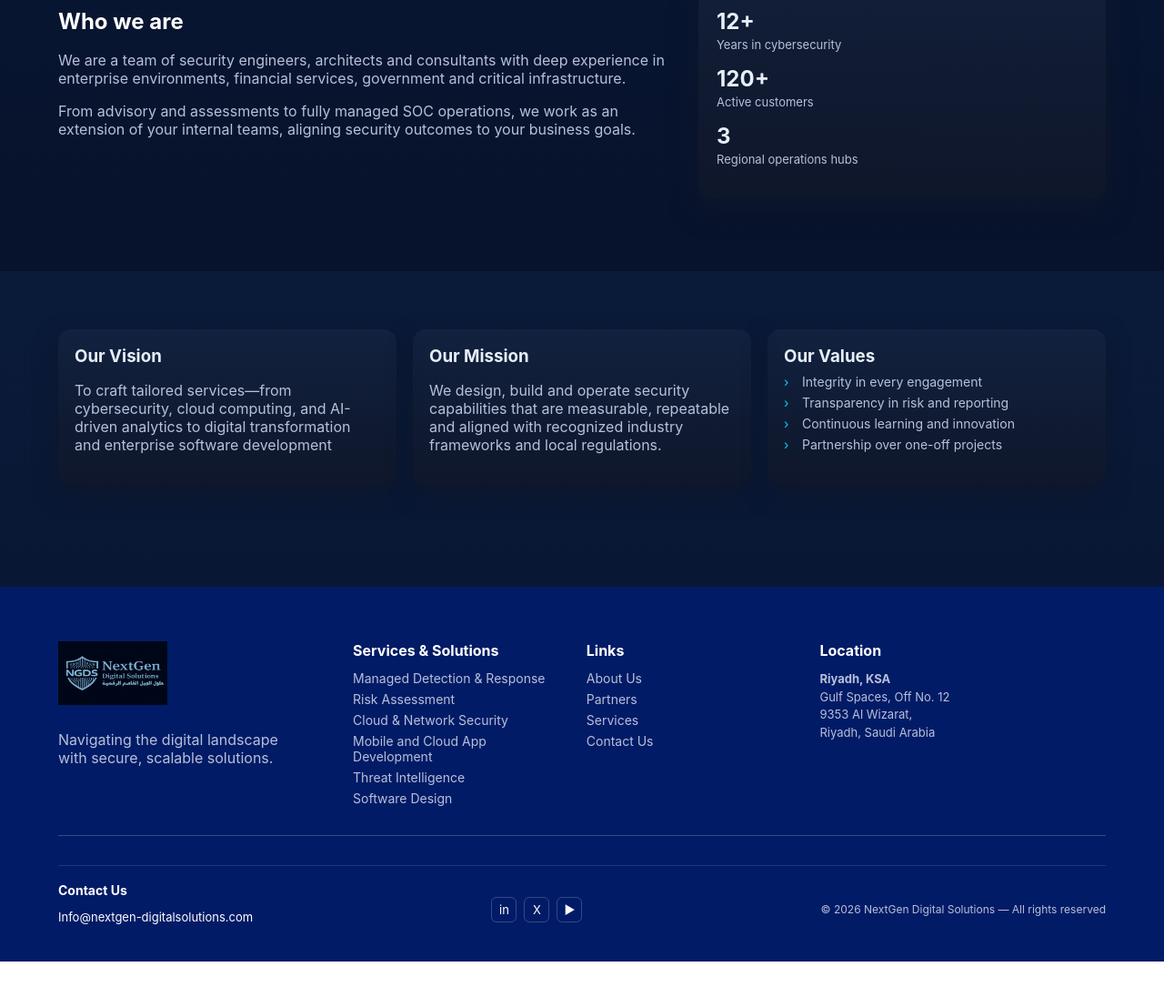
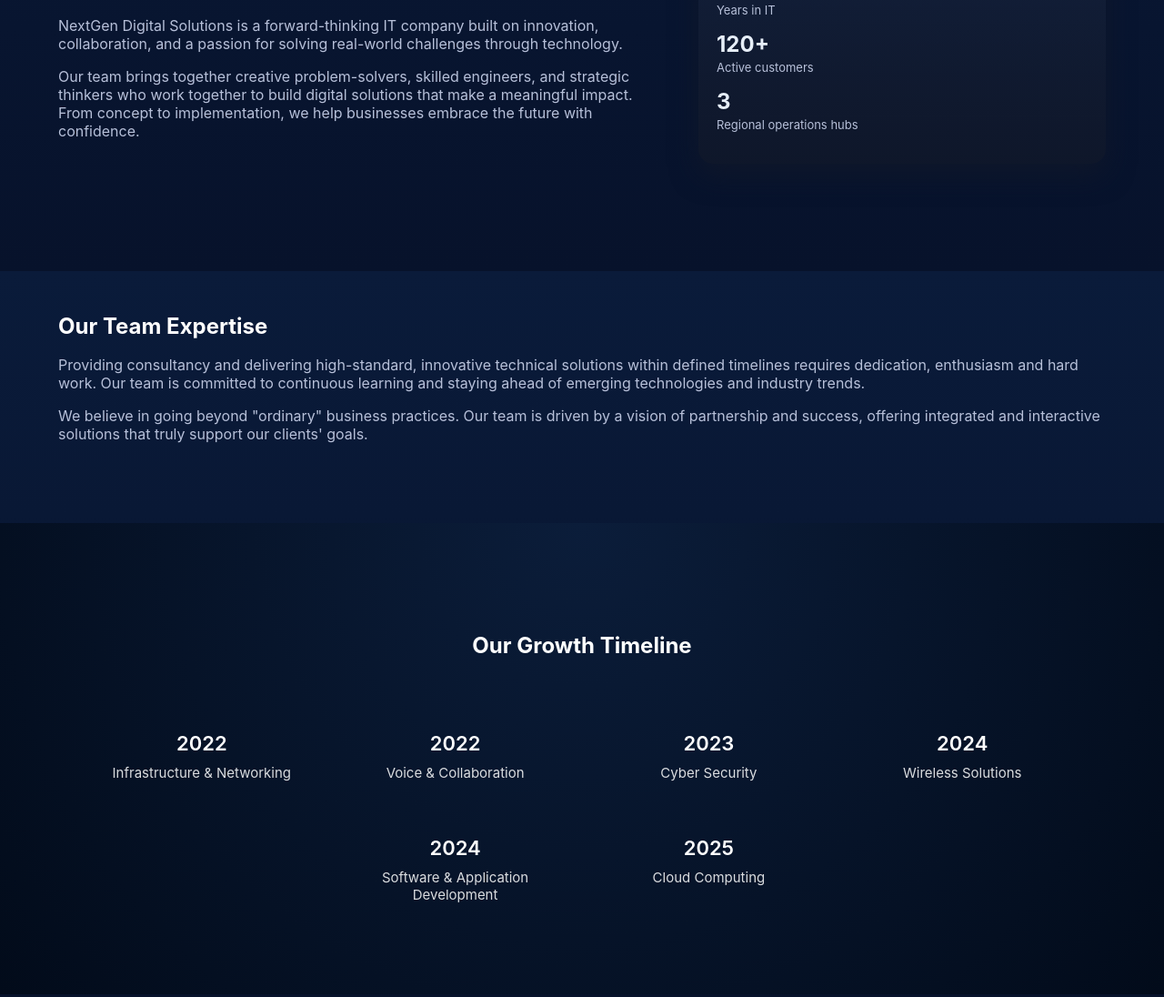
Before and after one commit to AbdulRahmanvol2/nextgendigital, a plain HTML site: page about.html in a window 1280 px wide. Shown: the part 502-1598 px from the top of the page at 91% size. Before the commit the page ends 1559 px from the top, so only its background shows below. Drawn offline with Linux system fonts and the light colour scheme.

Commit message:
Update about.html

```diff
--- a/about.html
+++ b/about.html
@@ -28,7 +28,7 @@
       <nav>
         <a href="index.html#home">Home</a>
         <a href="index.html#services">Services</a>
-        <a href="index.html#beliefs">Our Beliefs</a>
+        <a href="index.html#beliefs">Our Values</a>
         <a href="index.html#partners">Partners</a>
         <a href="about.html">About</a>
         <a class="cta" href="index.html#contact">Get in Touch</a>
@@ -46,7 +46,7 @@
     <p class="inner-hero-kicker">About Us</p>
     <h1 class="inner-hero-title">Navigating digital risk with clarity and confidence.</h1>
     <p class="inner-hero-sub">
-      NextGen Digital Solutions is a globally recognized IT solutions provider headquartered in Riyadh, Saudi Arabia with strategically located regional offices across the world, dedicated to empowering businesses through innovative, reliable, and customer-centric technology services that redefine industry standards.
+      NextGen Digital Solutions is a forward-thinking IT company built on innovation, collaboration, and a passion for solving real-world challenges through technology.
     </p>
   </div>
 </section>
@@ -58,19 +58,17 @@
     <div>
       <h2>Who we are</h2>
       <p class="muted">
-        We are a team of security engineers, architects and consultants with deep experience
-        in enterprise environments, financial services, government and critical infrastructure.
+        NextGen Digital Solutions is a forward-thinking IT company built on innovation, collaboration, and a passion for solving real-world challenges through technology.
       </p>
       <p class="muted">
-        From advisory and assessments to fully managed SOC operations, we work as an extension
-        of your internal teams, aligning security outcomes to your business goals.
+        Our team brings together creative problem-solvers, skilled engineers, and strategic thinkers who work together to build digital solutions that make a meaningful impact. From concept to implementation, we help businesses embrace the future with confidence.
       </p>
     </div>
 
     <div class="about-facts-card">
       <div class="about-fact">
         <span class="about-fact-num">12+</span>
-        <span class="about-fact-label">Years in cybersecurity</span>
+        <span class="about-fact-label">Years in IT</span>
       </div>
       <div class="about-fact">
         <span class="about-fact-num">120+</span>
@@ -84,6 +82,36 @@
   </div>
 </section>
 
+    <!-- Team Expertise -->
+    <section class="section">
+  <div class="container">
+    <h2 class="reveal">Our Team Expertise</h2>
+    <p class="muted reveal">
+      Providing consultancy and delivering high-standard, innovative technical solutions within defined timelines requires dedication, enthusiasm and hard work. Our team is committed to continuous learning and staying ahead of emerging technologies and industry trends.
+    </p>
+    <p class="muted reveal">
+      We believe in going beyond "ordinary" business practices. Our team is driven by a vision of partnership and success, offering integrated and interactive solutions that truly support our clients' goals.
+    </p>
+  </div>
+</section>
+
+   <section class="timeline-section reveal">
+  <h2>Our Growth Timeline</h2>
+
+  <div class="timeline-grid">
+    <div class="timeline-item">2022<br><span>Infrastructure & Networking</span></div>
+    <div class="timeline-item">2022<br><span>Voice & Collaboration</span></div>
+    <div class="timeline-item">2023<br><span>Cyber Security</span></div>
+    <div class="timeline-item">2024<br><span>Wireless Solutions</span></div>
+
+    <!-- bottom row -->
+    <div class="timeline-item bottom">2024<br><span>Software & Application Development</span></div>
+    <div class="timeline-item bottom">2025<br><span>Cloud Computing</span></div>
+  </div>
+</section>
+
+
+
     <!-- Vision / Mission / Values -->
     <section class="section">
   <div class="container">
@@ -91,25 +119,24 @@
       <div class="vmv-card reveal" style="transition-delay: 80ms">
         <h3>Our Vision</h3>
         <p class="muted">
-          To craft tailored services—from cybersecurity, cloud computing, and AI-driven analytics to digital transformation and enterprise software development
+          At NextGen Digital Solutions, our vision is to redefine the possibilities of digital transformation through creativity, expertise, and cutting-edge technology. We strive to build solutions that not only solve today's challenges but also anticipate tomorrow's needs.
         </p>
       </div>
 
       <div class="vmv-card reveal" style="transition-delay: 160ms">
         <h3>Our Mission</h3>
         <p class="muted">
-          We design, build and operate security capabilities that are measurable, repeatable
-          and aligned with recognized industry frameworks and local regulations.
+          To craft tailored services—from cybersecurity, cloud computing, and AI-driven analytics to digital transformation and enterprise software development—enabling businesses to thrive in a digital world.
         </p>
       </div>
 
       <div class="vmv-card reveal" style="transition-delay: 240ms">
         <h3>Our Values</h3>
         <ul class="beliefs-points" style="margin-top:4px">
-          <li>Integrity in every engagement</li>
-          <li>Transparency in risk and reporting</li>
-          <li>Continuous learning and innovation</li>
-          <li>Partnership over one-off projects</li>
+          <li>Customer Satisfaction</li>
+          <li>Creativity & Innovation</li>
+          <li>Responsibilities</li>
+          <li>Continuous Development</li>
         </ul>
       </div>
     </div>
@@ -119,7 +146,7 @@
 
   </main>
 
-  <!-- FOOTER  -->
+  <!-- reuse same footer -->
   <footer class="site-footer">
   <div class="container footer-top">
     <!-- Logo + short text -->
@@ -127,7 +154,7 @@
       <a href="index.html" class="footer-logo-link">
         <!-- same logo placeholder, reuse the file -->
         <img
-          src="assets/LOGO.jpg"
+          src="assets/Picture1.png"
           alt="NextGen Digital Solutions logo"
           class="logo-img"
         />
@@ -141,12 +168,11 @@
     <div class="footer-col">
       <h4>Services &amp; Solutions</h4>
       <ul class="footer-list">
-        <li><a href="index.html#services">Managed Detection & Response</a></li>
-        <li><a href="index.html#services">Risk Assessment</a></li>
-        <li><a href="index.html#services">Cloud & Network Security</a></li>
-        <li><a href="index.html#services">Mobile and Cloud App Development</a></li>
-        <li><a href="index.html#services">Threat Intelligence</a></li>
-        <li><a href="index.html#services">Software Design</a></li>
+        <li><a href="index.html#services">Network Infrastructure</a></li>
+        <li><a href="index.html#services">Networks Assessments</a></li>
+        <li><a href="index.html#services">Data Centre Infrastructure</a></li>
+        <li><a href="index.html#solutions">App Development</a></li>
+        <li><a href="index.html#solutions">Cyber Security</a></li>
       </ul>
     </div>
 
@@ -178,24 +204,18 @@
       <h5>Contact Us</h5>
       <p>
         <a href="mailto:Info@nextgen-digitalsolutions.com">Info@nextgen-digitalsolutions.com</a><br />
-
+        <span>+966 553 433 684</span>
       </p>
     </div>
 
-    <div class="footer-social">
-      <!-- Placeholder socials -->
-      <a href="#" aria-label="LinkedIn" class="social-icon">in</a>
-      <a href="#" aria-label="Twitter" class="social-icon">X</a>
-      <a href="#" aria-label="YouTube" class="social-icon">▶</a>
-    </div>
+
 
     <div class="footer-copy muted">
-      © 2026 NextGen Digital Solutions — All rights reserved
+      © 2025 NextGen Digital Solutions — All rights reserved
     </div>
   </div>
 </footer>
 
-
   <script src="script.js"></script>
 </body>
 </html>
```
